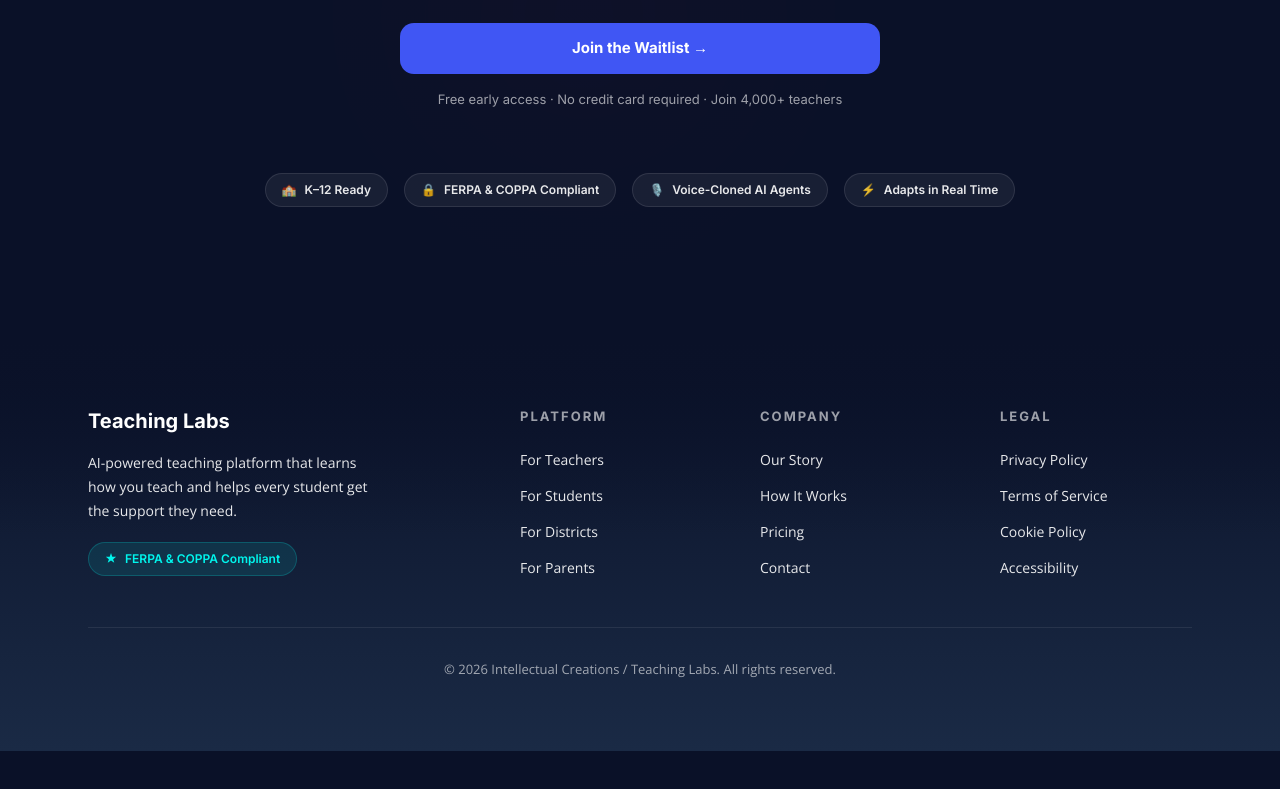
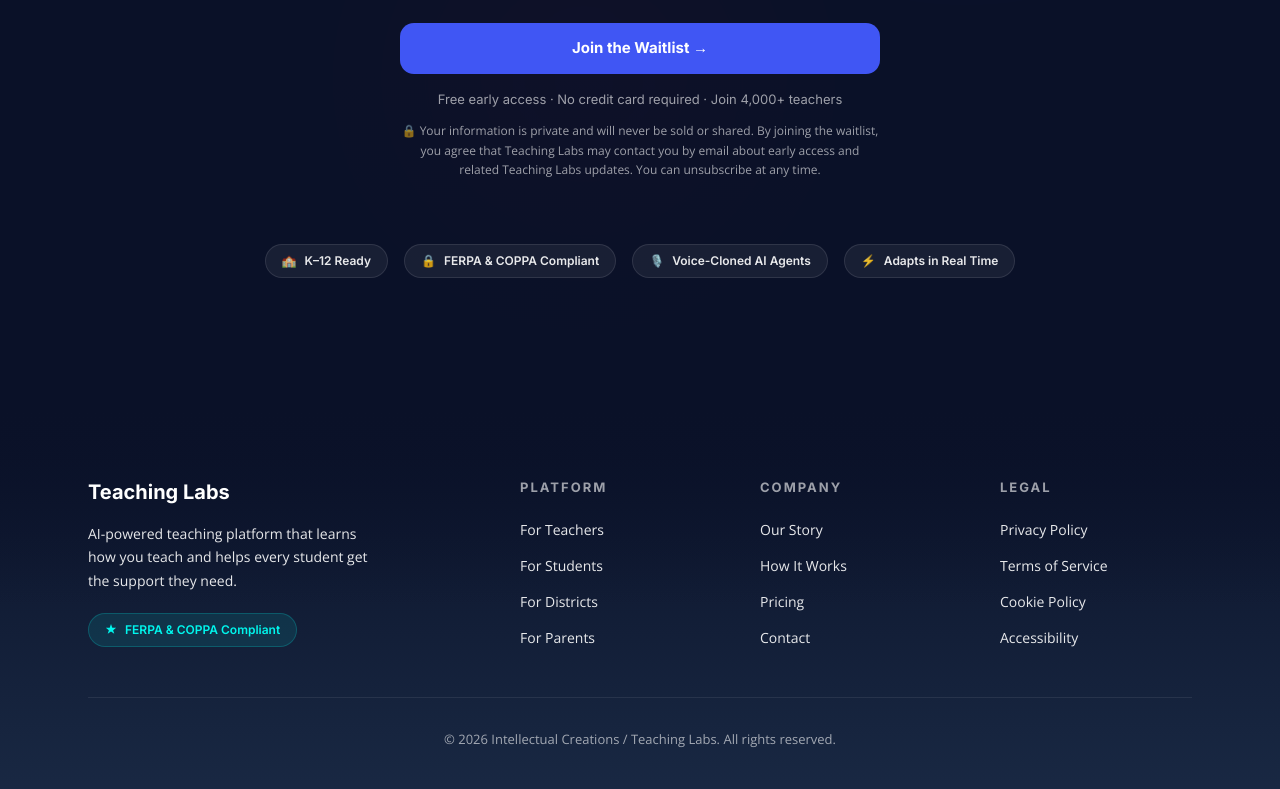
Before and after one commit to intellectualcreations/teachinglabs-marketing, a Next.js app: page /waitlist in a window 1280 px wide. Shown: the part 929-1718 px from the top of the page. Before the commit the page ends 1680 px from the top, so only its background shows below. Built offline with nearby package versions, Linux system fonts and the light colour scheme.

Commit message:
add waitlist email consent language

```diff
--- a/app/waitlist/page.tsx
+++ b/app/waitlist/page.tsx
@@ -270,6 +270,9 @@ export default function WaitlistPage() {
                 <p className="font-heading text-[13px] text-text-muted mt-4 text-center">
                   Free early access · No credit card required · Join 4,000+ teachers
                 </p>
+                <p className="text-xs text-text-muted mt-3 text-center leading-relaxed">
+                  🔒 Your information is private and will never be sold or shared. By joining the waitlist, you agree that Teaching Labs may contact you by email about early access and related Teaching Labs updates. You can unsubscribe at any time.
+                </p>
               </div>
             ) : (
               <>
```
